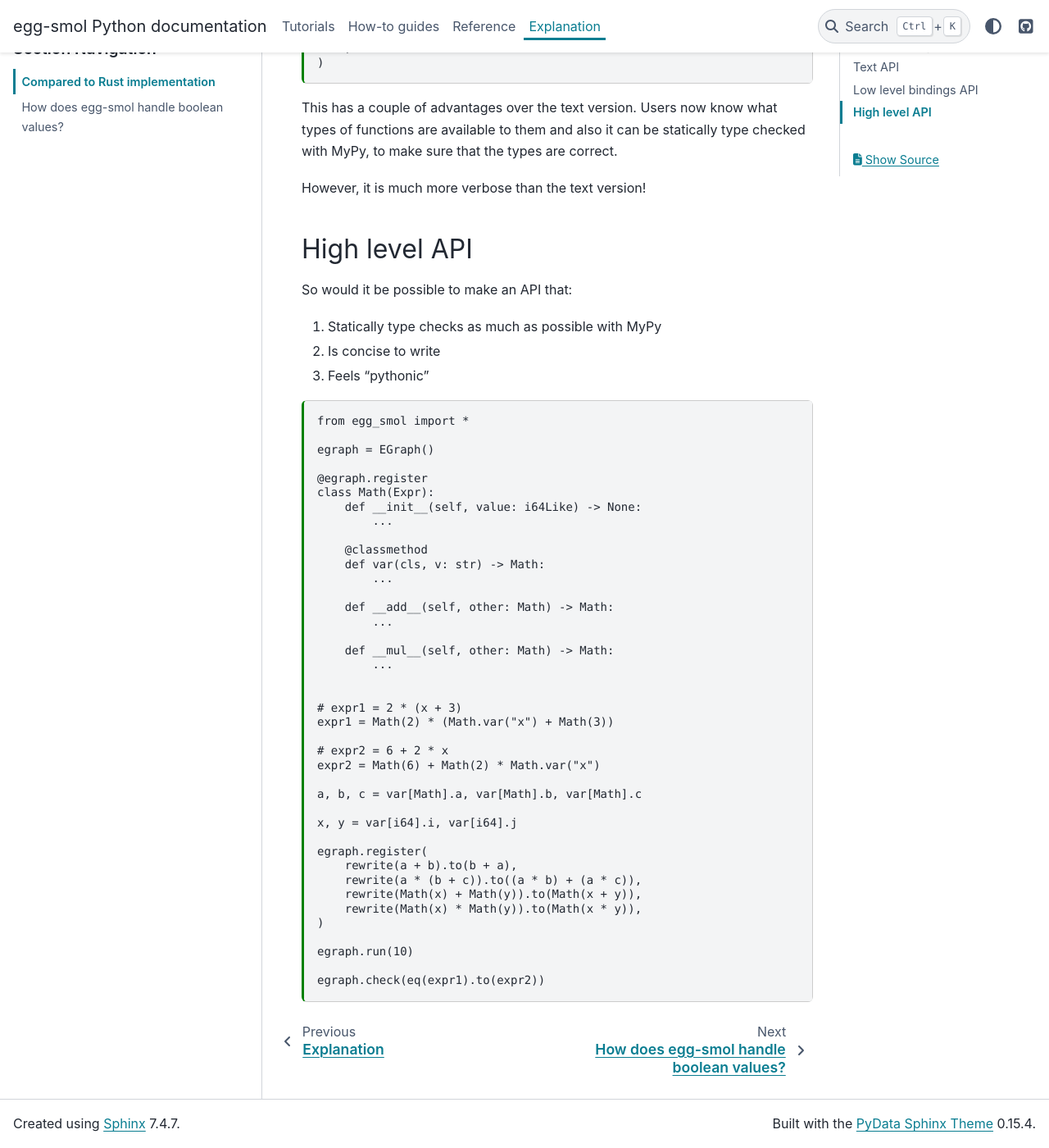
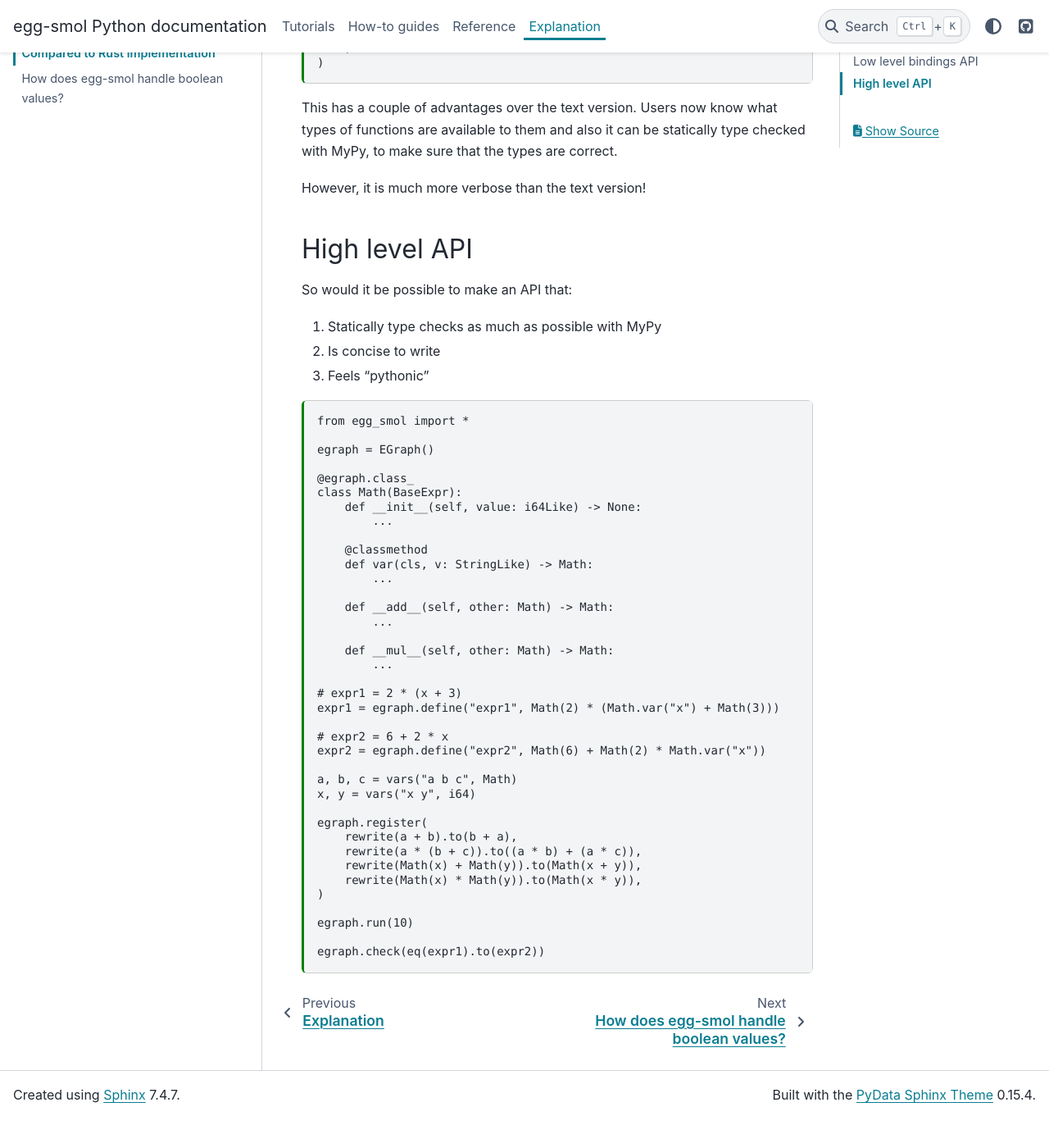
Before and after one commit to egraphs-good/egglog-python, a Sphinx documentation site: the page built from docs/explanation/compared_to_rust.md, in a window 1280 px wide and 1400 px high, scrolled down 5429 px. Shown: the whole window at 82% size. Built offline with Sphinx 7.4.7 and the PyData theme 0.15.4, drawn with Linux system fonts in a browser that asks for light colours; after the commit the page ends 6794 px from its top, so only the background shows below that.

Commit message:
Update docs

```diff
--- a/docs/explanation/compared_to_rust.md
+++ b/docs/explanation/compared_to_rust.md
@@ -314,13 +314,13 @@ from egg_smol import *
 
 egraph = EGraph()
 
-@egraph.register
-class Math(Expr):
+@egraph.class_
+class Math(BaseExpr):
     def __init__(self, value: i64Like) -> None:
         ...
 
     @classmethod
-    def var(cls, v: str) -> Math:
+    def var(cls, v: StringLike) -> Math:
         ...
 
     def __add__(self, other: Math) -> Math:
@@ -329,16 +329,14 @@ class Math(Expr):
     def __mul__(self, other: Math) -> Math:
         ...
 
-
 # expr1 = 2 * (x + 3)
-expr1 = Math(2) * (Math.var("x") + Math(3))
+expr1 = egraph.define("expr1", Math(2) * (Math.var("x") + Math(3)))
 
 # expr2 = 6 + 2 * x
-expr2 = Math(6) + Math(2) * Math.var("x")
+expr2 = egraph.define("expr2", Math(6) + Math(2) * Math.var("x"))
 
-a, b, c = var[Math].a, var[Math].b, var[Math].c
-
-x, y = var[i64].i, var[i64].j
+a, b, c = vars("a b c", Math)
+x, y = vars("x y", i64)
 
 egraph.register(
     rewrite(a + b).to(b + a),
```
